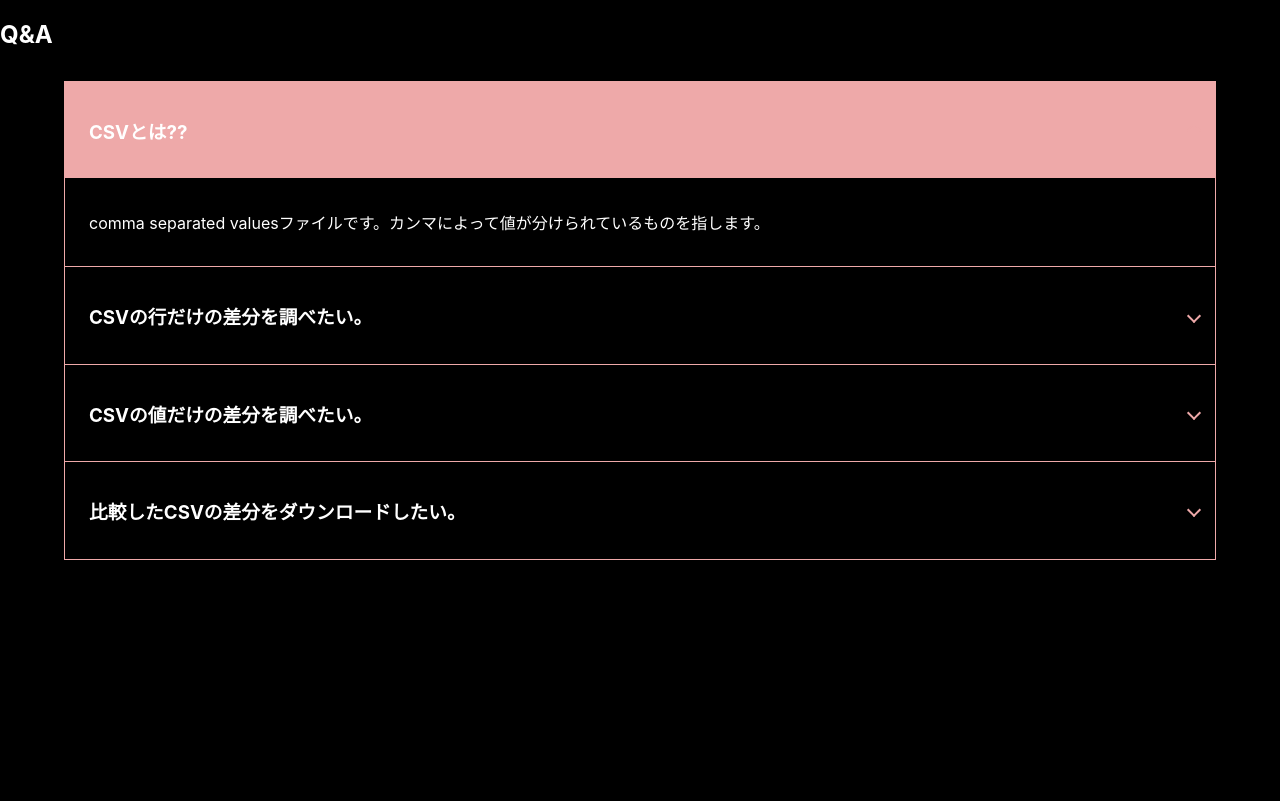
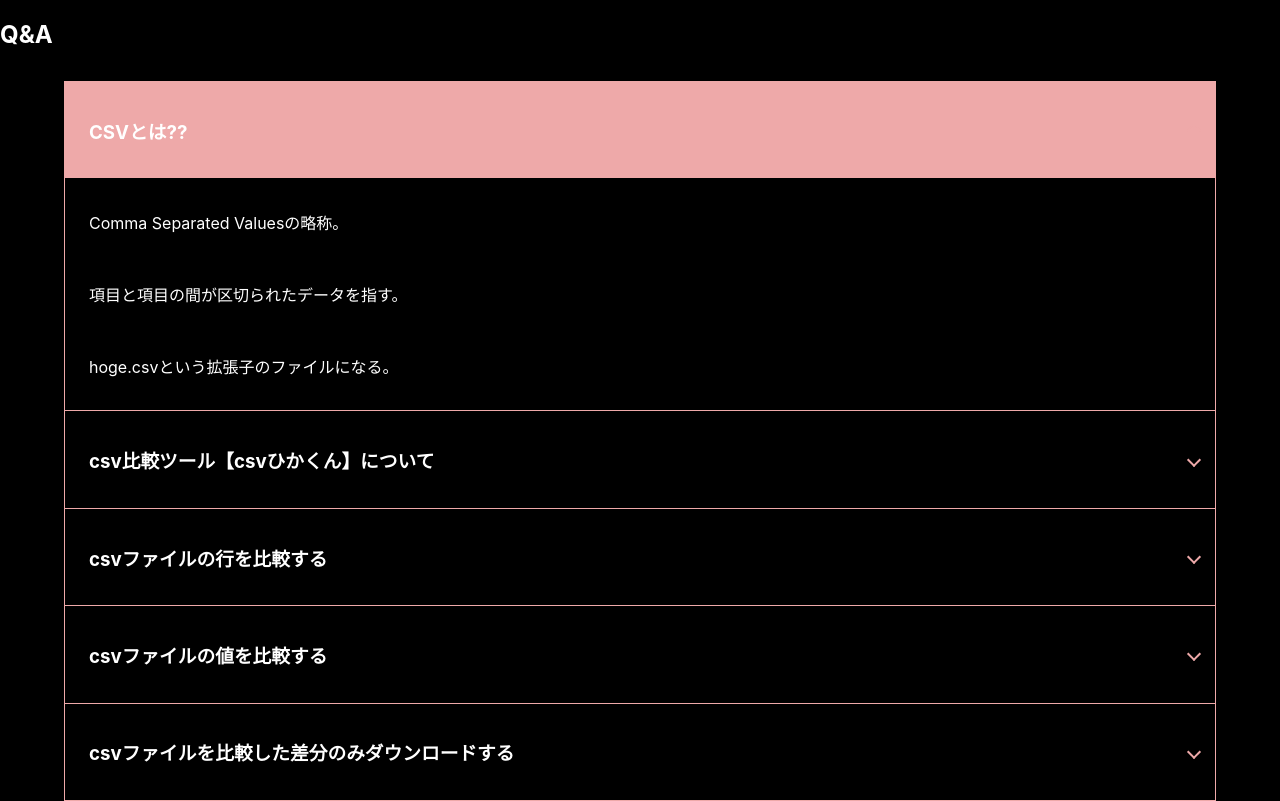
Before and after one commit to mitsu0428/csv-hikakun-prod, a Next.js app: page /components/Accordion in a window 1280 px wide. Both pictures are taken after a click on the heading "CSVとは??". Built offline with nearby package versions, Linux system fonts and the light colour scheme; no server answers.

Commit message:
feat(add new accordion)

```diff
--- a/src/pages/components/Accordion.tsx
+++ b/src/pages/components/Accordion.tsx
@@ -13,31 +13,57 @@ function Accordion() {
         <h3>CSVとは??<span className={styles.icon}></span></h3>
       </summary>
       <p className={styles.text}>
-        comma separated valuesファイルです。カンマによって値が分けられているものを指します。
+        Comma Separated Valuesの略称。
+      </p>
+      <p className={styles.text}>
+        項目と項目の間が区切られたデータを指す。
+      </p>
+      <p className={styles.text}>
+        hoge.csvという拡張子のファイルになる。
       </p>
     </details>
     <details className={styles.details}>
       <summary className={styles.summary}>
-        <h3>CSVの行だけの差分を調べたい。<span className={styles.icon}></span></h3>
+        <h3>csv比較ツール【csvひかくん】について<span className={styles.icon}></span></h3>
       </summary>
       <p className={styles.text}>
-        比較したいCSVを二つ選択し、行だけを比較するを押下することで比較することができます。
+      インデックスとカラムが一致したCSVにおいて、行単位もしくは、列単位でCSVファイルを比較することができます。
       </p>
     </details>
     <details className={styles.details}>
       <summary className={styles.summary}>
-        <h3>CSVの値だけの差分を調べたい。<span className={styles.icon}></span></h3>
+        <h3>csvファイルの行を比較する<span className={styles.icon}></span></h3>
       </summary>
       <p className={styles.text}>
-        比較したいCSVを二つ選択し、値だけを比較するを押下することで比較することができます。
+      インデックスとカラムの値が一致しているCSVにおいて、
+      </p>
+      <p className={styles.text}>
+      差分が見つかった行を返します。
       </p>
     </details>
     <details className={styles.details}>
       <summary className={styles.summary}>
-        <h3>比較したCSVの差分をダウンロードしたい。<span className={styles.icon}></span></h3>
+        <h3>csvファイルの値を比較する<span className={styles.icon}></span></h3>
       </summary>
       <p className={styles.text}>
-        比較を選択した後に、ダウンロードボタンを押すことでCSV出力が可能です。
+      インデックスとカラムの値が一致しているCSVにおいて、
+      </p>
+      <p className={styles.text}>
+      差分が見つかった値のみを返します。
+      </p>
+    </details>
+    <details className={styles.details}>
+      <summary className={styles.summary}>
+        <h3>csvファイルを比較した差分のみダウンロードする<span className={styles.icon}></span></h3>
+      </summary>
+      <p className={styles.text}>
+      ・比較し、差分の見つかった行だけ
+      </p>
+      <p className={styles.text}>
+      ・比較し、差分の見つかった値だけ
+      </p>
+      <p className={styles.text}>
+      の2種類で出力することができます。
       </p>
     </details>
   </div>
```
